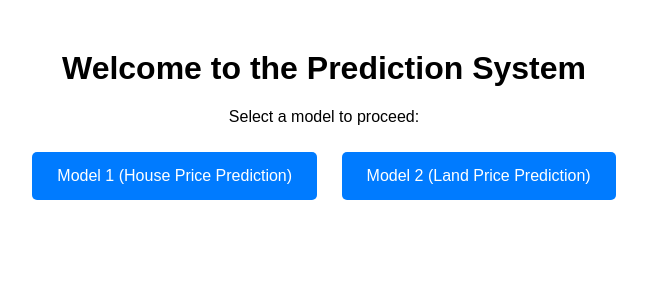
After one commit to Krunal1863/project_test, a Flask app: template project3/templates/main.html in a window 1280 px wide. The commit adds this page. Shown: the top 300 px of the page, without its empty margins (316-963 px from the left). Run offline with Flask 3, Linux system fonts and the light colour scheme; the template is opened without the code that fills it, so the values that code supplies are empty; parts of the project's set-up code (start-up, migrations or seed data) failed here and were passed over.

Commit message:
partial Complete only css and main html remain

```diff
--- /dev/null
+++ b/project3/templates/main.html
@@ -0,0 +1,36 @@
+<!DOCTYPE html>
+<html lang="en">
+<head>
+    <meta charset="UTF-8">
+    <meta name="viewport" content="width=device-width, initial-scale=1.0">
+    <title>Model Selection</title>
+    <style>
+        body {
+            font-family: Arial, sans-serif;
+            text-align: center;
+            margin-top: 50px;
+        }
+        .button {
+            display: inline-block;
+            padding: 15px 25px;
+            font-size: 16px;
+            color: white;
+            background-color: #007BFF;
+            border: none;
+            border-radius: 5px;
+            text-decoration: none;
+            margin: 10px;
+            cursor: pointer;
+        }
+        .button:hover {
+            background-color: #0056b3;
+        }
+    </style>
+</head>
+<body>
+    <h1>Welcome to the Prediction System</h1>
+    <p>Select a model to proceed:</p>
+    <a href="http://127.0.0.1:5000/" class="button">Model 1 (House Price Prediction)</a>
+    <a href="http://127.0.0.1:5001/" class="button">Model 2 (Land Price Prediction)</a>
+</body>
+</html>
```
Also changed, not shown: project3/app1.py (+4 -4 lines), project3/templates/index.html (+9 -0 lines), project3/templates/index1.html (+10 -0 lines).
